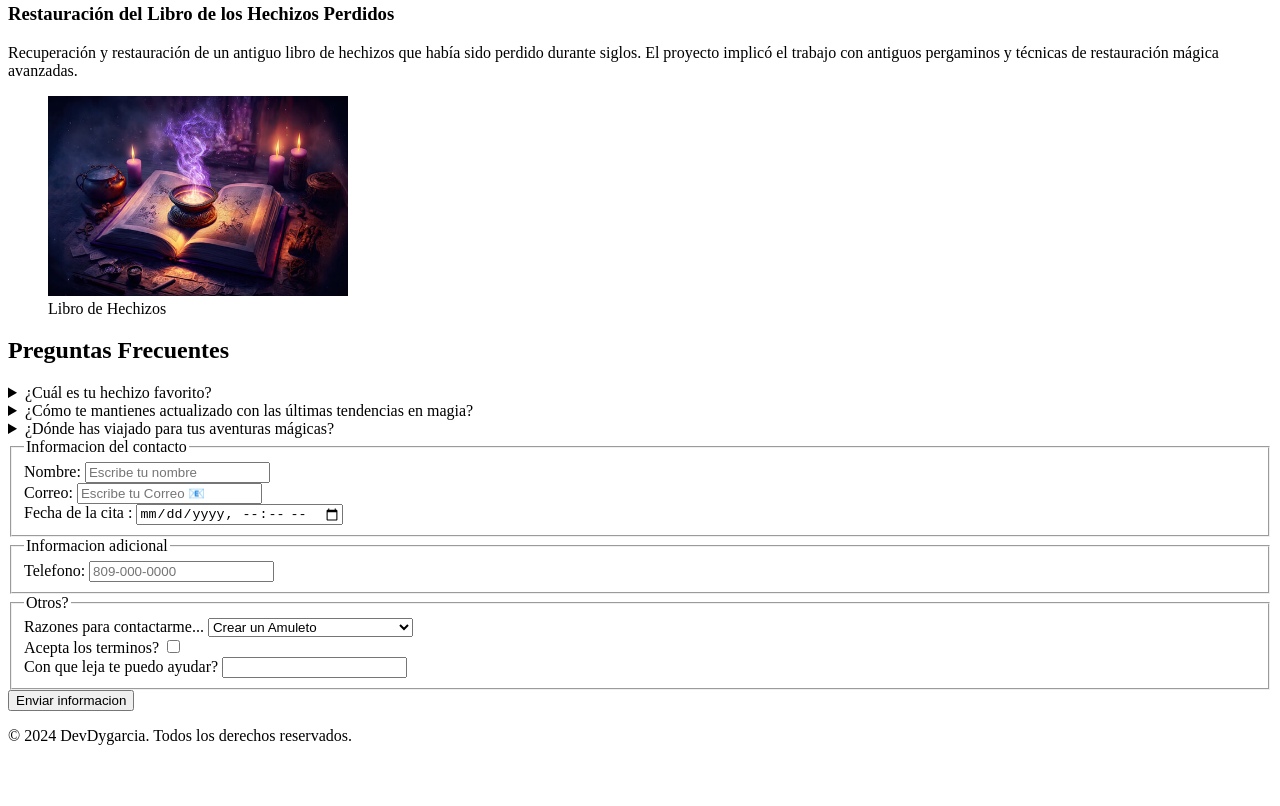
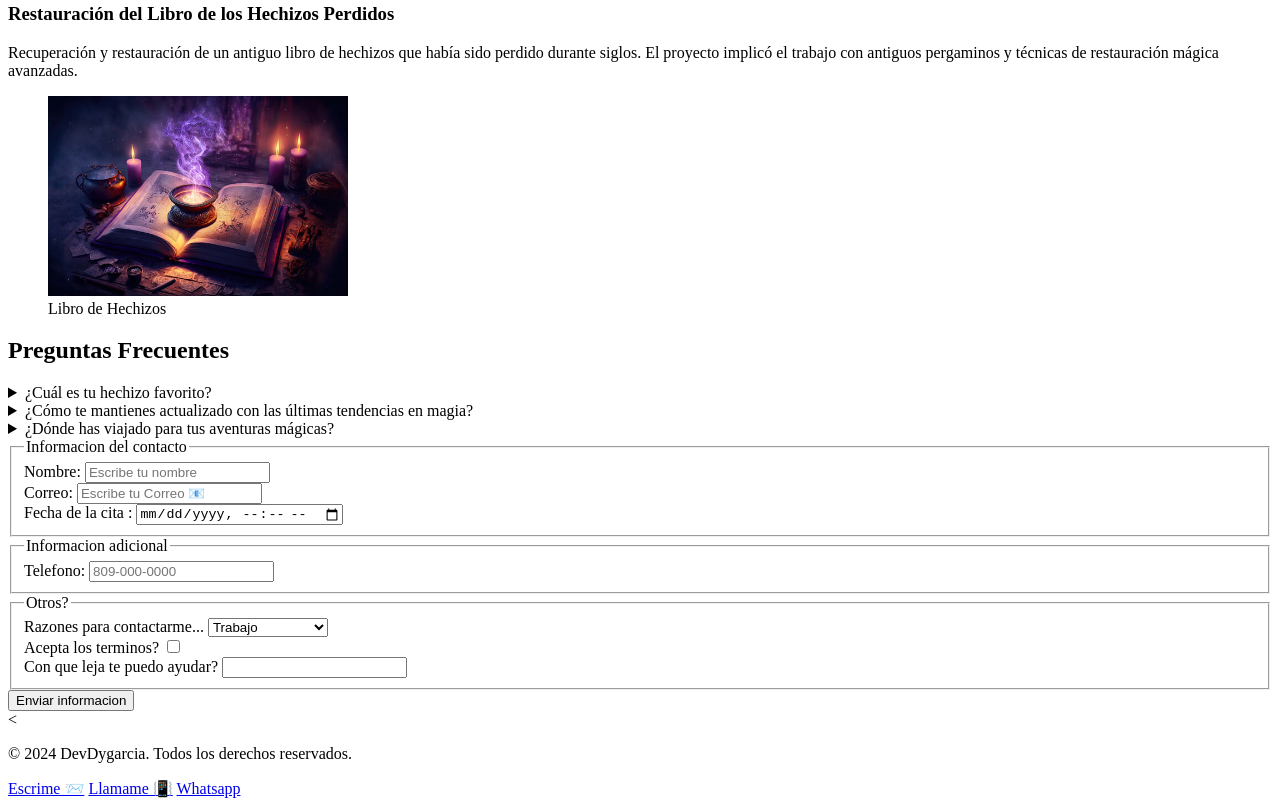
Before and after one commit to DevDygarcia/DyE_PagWeb_ExamenDyE, a plain HTML site: page index.html in a window 1280 px wide. Shown: the part 1753-2559 px from the top of the page. Before the commit the page ends 2514 px from the top, so only its background shows below. Drawn offline with Linux system fonts and the light colour scheme.

Commit message:
Update index.html

```diff
--- a/index.html
+++ b/index.html
@@ -119,10 +119,8 @@
                 <div>
                     <label for="why"> Razones para contactarme... </label>
                     <select name="why" id="why">
-                        <option value="1"> Crear un Amuleto </option>
-                        <option value="2"> Restaurar un libro de Hechizos </option>
-                        <option value="3"> Trabajo </option>
-                        <option value="3"> Mas información </option>
+                        <option value="1"> Trabajo </option>
+                        <option value="2"> Mas información </option>
                     </select>
                 </div>
 
@@ -132,11 +130,9 @@
                 </div>
 
                 <div>
-                    <datalist id="lunguages">
-                        <option value="Java">
-                        <option value="Python">
-                        <option value="JavaScript">
-                        <option value="Node.js">
+                    <datalist id="Servicios">
+                        <option value="1"> Crear un Amuleto </option>
+                        <option value="2"> Restaurar un libro de Hechizos </option>
                     </datalist>
 
                     <label for="lenguaje"> Con que leja te puedo ayudar?
@@ -149,7 +145,12 @@
         </form>
     </div>
     <footer>
-        <p>&copy; 2024 DevDygarcia. Todos los derechos reservados.</p>
+        <div class="footer-text">
+                <<p>&copy; 2024 DevDygarcia. Todos los derechos reservados.</p>
+                    <a href="mailto:devdygarcia@gmail.com"> Escrime 📨</a>
+                    <a href="tel:+809-123-4567"> Llamame 📳</a>
+                    <a href="whatsapp://send?Hola DevDyGarcia"> Whatsapp </a>
+            </div>
       </footer>
 </body>
 </html>
```
